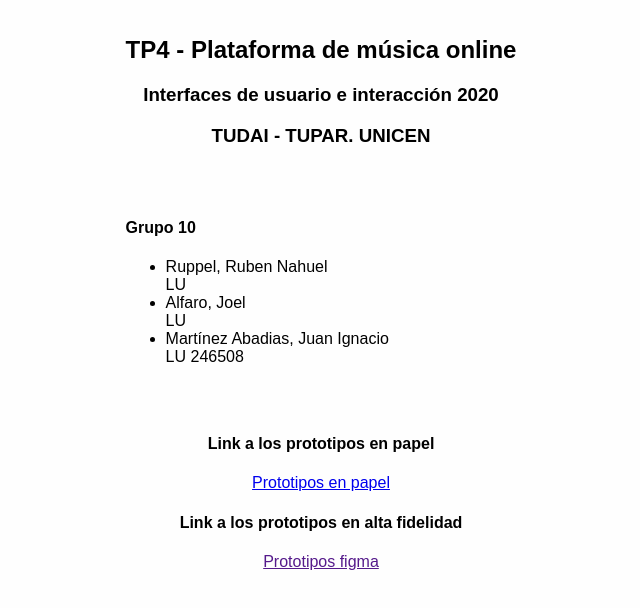
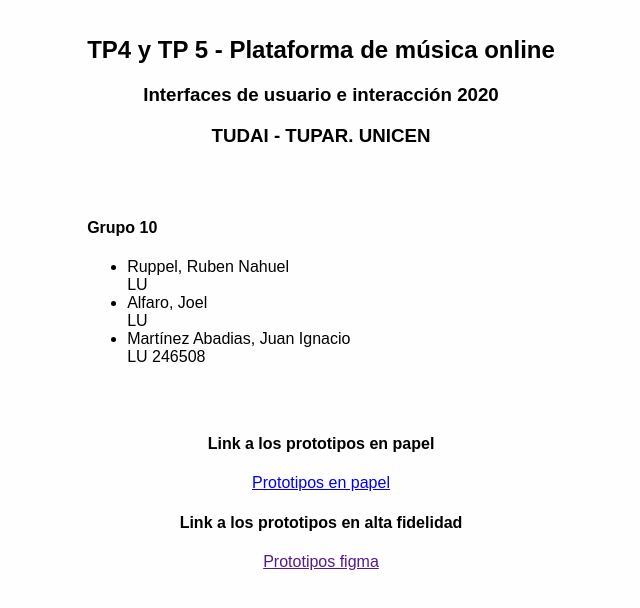
Before and after one commit to jimartinezabadias/Grupo10-Interfaces, a plain HTML site: page index.html in a window 1280 px wide. Shown: the whole page, without its empty margins (319-959 px from the left). Drawn offline with Linux system fonts and the light colour scheme.

Commit message:
fix titulo

```diff
--- a/index.html
+++ b/index.html
@@ -9,7 +9,7 @@
         <div>
 
             <section style="text-align: center;">
-                <h1>TP4 - Plataforma de música online</h1>
+                <h1>TP4 y TP 5 - Plataforma de música online</h1>
                 <h3>Interfaces de usuario e interacción 2020</h2>
                 <h3>TUDAI - TUPAR. UNICEN</h2>
             </section>
```
